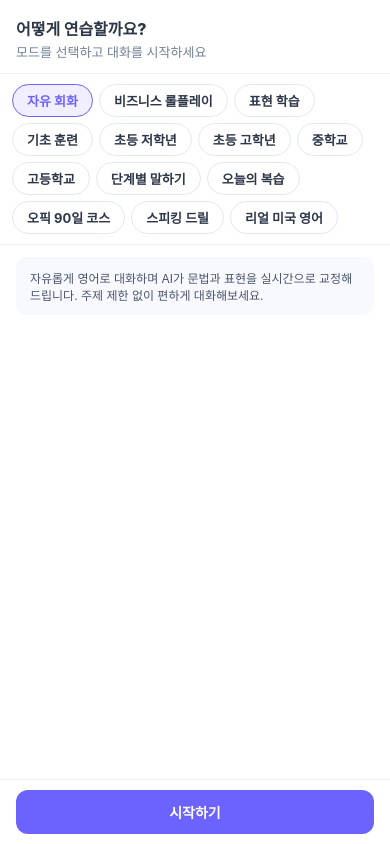
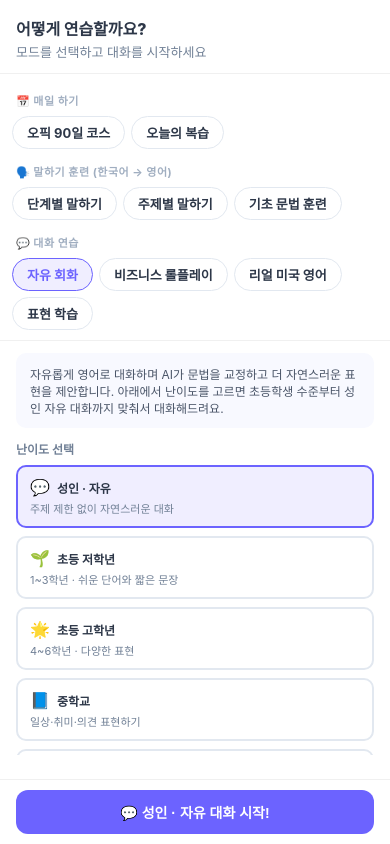
Before and after one commit to limzooy/english-conversation, a Flask app: page /chat?mode=review in a window 390 px wide, after a click on "모드 변경". Run offline with Flask 3, Linux system fonts and the light colour scheme; data that the repository does not hold is empty.

Commit message:
Simplify navigation: 13 modes -> 9, grouped by purpose
The mode list had grown to 13 flat entries with three near-duplicate
Korean-to-English modes and five separate free-conversation modes,
making it hard to tell what to pick.

- Merge 초등 저학년/초등 고학년/중학교/고등학교 into 자유 회화 as a
  difficulty selector (성인·자유 / 초등 저학년 / 초등 고학년 / 중학교 /
  고등학교). Underlying mode values and prompts are unchanged; only the
  entry point is unified.
- Group the modal list into 📅 매일 하기 (오픽·복습), 🗣️ 말하기 훈련
  (단계별·주제별·기초 문법), 💬 대화 연습 (자유·비즈니스·리얼 영어·표현 학습),
  and show those group labels on mobile too.
- Rename 스피킹 드릴 -> 주제별 말하기 and clarify descriptions so the
  three Korean-to-English modes are distinguishable at a glance
  (힌트 제공 / 힌트 없음 / 문법 패턴 훈련).
- Nav bar: 13 buttons -> 5 primary + "⋯ 전체 모드", so it fits without
  horizontal scrolling.
- Home: move the OPIc curriculum card above the level-speaking card since
  it is the core daily activity.

Co-Authored-By: Claude Opus 5 <noreply@anthropic.com>

```diff
--- a/templates/chat.html
+++ b/templates/chat.html
@@ -834,7 +834,7 @@
         overflow-x: auto;
         max-height: none;
       }
-      .mode-list-group { display: none; }
+      .mode-list-group { width: 100%; padding: 8px 4px 2px; font-size: 11px; }
       .mode-item {
         padding: 6px 14px;
         border-radius: 20px;
@@ -875,12 +875,51 @@
     <div class="modal-body">
       <!-- 좌측: 모드 목록 -->
       <div class="mode-list">
-        <div class="mode-list-group">기본</div>
+        <div class="mode-list-group">📅 매일 하기</div>
+        <div class="mode-item" id="cardOpic" onclick="selectMode('opic')">
+          <span class="mode-item-emoji">🎯</span>
+          <div class="mode-item-text">
+            <div class="mode-item-title">오픽 90일 코스</div>
+            <div class="mode-item-desc">IM3~IH 목표 데일리 커리큘럼</div>
+          </div>
+        </div>
+        <div class="mode-item" id="cardReview" onclick="selectMode('review')">
+          <span class="mode-item-emoji">🔁</span>
+          <div class="mode-item-text">
+            <div class="mode-item-title">오늘의 복습</div>
+            <div class="mode-item-desc">배운 단어·교정 문장·오답 재점검</div>
+          </div>
+        </div>
+
+        <div class="mode-list-group">🗣️ 말하기 훈련 (한국어 → 영어)</div>
+        <div class="mode-item" id="cardLevel" onclick="selectMode('level')">
+          <span class="mode-item-emoji">🗣️</span>
+          <div class="mode-item-text">
+            <div class="mode-item-title">단계별 말하기</div>
+            <div class="mode-item-desc">학년별 240문장 · 힌트 제공</div>
+          </div>
+        </div>
+        <div class="mode-item" id="cardSpeaking" onclick="selectMode('speaking')">
+          <span class="mode-item-emoji">📝</span>
+          <div class="mode-item-text">
+            <div class="mode-item-title">주제별 말하기</div>
+            <div class="mode-item-desc">상황별 500문장 · 힌트 없음</div>
+          </div>
+        </div>
+        <div class="mode-item" id="cardTraining" onclick="selectMode('training')">
+          <span class="mode-item-emoji">📚</span>
+          <div class="mode-item-text">
+            <div class="mode-item-title">기초 문법 훈련</div>
+            <div class="mode-item-desc">30일 문법 패턴 커리큘럼</div>
+          </div>
+        </div>
+
+        <div class="mode-list-group">💬 대화 연습</div>
         <div class="mode-item selected" id="cardFree" onclick="selectMode('free')">
           <span class="mode-item-emoji">💬</span>
           <div class="mode-item-text">
             <div class="mode-item-title">자유 회화</div>
-            <div class="mode-item-desc">자유롭게 대화 + 문법 교정</div>
+            <div class="mode-item-desc">난이도 선택 가능 (초등~성인)</div>
           </div>
         </div>
         <div class="mode-item" id="cardBusiness" onclick="selectMode('business')">
@@ -890,83 +929,18 @@
             <div class="mode-item-desc">실전 비즈니스 상황 연습</div>
           </div>
         </div>
+        <div class="mode-item" id="cardRealEnglish" onclick="selectMode('real_english')">
+          <span class="mode-item-emoji">🇺🇸</span>
+          <div class="mode-item-text">
+            <div class="mode-item-title">리얼 미국 영어</div>
+            <div class="mode-item-desc">미국인이 실제로 쓰는 표현</div>
+          </div>
+        </div>
         <div class="mode-item" id="cardPhrase" onclick="selectMode('phrase')">
           <span class="mode-item-emoji">📖</span>
           <div class="mode-item-text">
             <div class="mode-item-title">표현 학습</div>
             <div class="mode-item-desc">비즈니스 표현 섀도잉 연습</div>
-          </div>
-        </div>
-        <div class="mode-item" id="cardTraining" onclick="selectMode('training')">
-          <span class="mode-item-emoji">📚</span>
-          <div class="mode-item-text">
-            <div class="mode-item-title">기초 훈련</div>
-            <div class="mode-item-desc">30일 한→영 번역 커리큘럼</div>
-          </div>
-        </div>
-        <div class="mode-list-group">학년별</div>
-        <div class="mode-item" id="cardElemLow" onclick="selectMode('elem_low')">
-          <span class="mode-item-emoji">🌱</span>
-          <div class="mode-item-text">
-            <div class="mode-item-title">초등 저학년</div>
-            <div class="mode-item-desc">1~3학년 수준 쉬운 회화</div>
-          </div>
-        </div>
-        <div class="mode-item" id="cardElemHigh" onclick="selectMode('elem_high')">
-          <span class="mode-item-emoji">🌟</span>
-          <div class="mode-item-text">
-            <div class="mode-item-title">초등 고학년</div>
-            <div class="mode-item-desc">4~6학년 수준 다양한 표현</div>
-          </div>
-        </div>
-        <div class="mode-item" id="cardMiddle" onclick="selectMode('middle')">
-          <span class="mode-item-emoji">📘</span>
-          <div class="mode-item-text">
-            <div class="mode-item-title">중학교</div>
-            <div class="mode-item-desc">일상·취미·의견을 영어로</div>
-          </div>
-        </div>
-        <div class="mode-item" id="cardHigh" onclick="selectMode('high')">
-          <span class="mode-item-emoji">🎓</span>
-          <div class="mode-item-text">
-            <div class="mode-item-title">고등학교</div>
-            <div class="mode-item-desc">심화 주제로 유창함 키우기</div>
-          </div>
-        </div>
-        <div class="mode-item" id="cardLevel" onclick="selectMode('level')">
-          <span class="mode-item-emoji">🗣️</span>
-          <div class="mode-item-text">
-            <div class="mode-item-title">단계별 말하기</div>
-            <div class="mode-item-desc">한국어 → 영어 · 힌트 제공</div>
-          </div>
-        </div>
-        <div class="mode-item" id="cardReview" onclick="selectMode('review')">
-          <span class="mode-item-emoji">🔁</span>
-          <div class="mode-item-text">
-            <div class="mode-item-title">오늘의 복습</div>
-            <div class="mode-item-desc">배운 단어·교정 문장·오답 재점검</div>
-          </div>
-        </div>
-        <div class="mode-item" id="cardOpic" onclick="selectMode('opic')">
-          <span class="mode-item-emoji">🎯</span>
-          <div class="mode-item-text">
-            <div class="mode-item-title">오픽 90일 코스</div>
-            <div class="mode-item-desc">IM3~IH 목표 데일리 커리큘럼</div>
-          </div>
-        </div>
-        <div class="mode-item" id="cardSpeaking" onclick="selectMode('speaking')">
-          <span class="mode-item-emoji">🎯</span>
-          <div class="mode-item-text">
-            <div class="mode-item-title">스피킹 드릴</div>
-            <div class="mode-item-desc">한→영 500문장 말하기 훈련</div>
-          </div>
-        </div>
-        <div class="mode-list-group">특별</div>
-        <div class="mode-item" id="cardRealEnglish" onclick="selectMode('real_english')">
-          <span class="mode-item-emoji">🇺🇸</span>
-          <div class="mode-item-text">
-            <div class="mode-item-title">리얼 미국 영어</div>
-            <div class="mode-item-desc">미국인이 실제로 쓰는 표현</div>
           </div>
         </div>
       </div>
@@ -994,6 +968,10 @@
           <div class="scenario-section-title">단계 선택 (쉬운 단계부터 차근차근)</div>
           <div class="scenario-grid" id="levelGrid"></div>
         </div>
+        <div class="scenario-section" id="freeLevelSection">
+          <div class="scenario-section-title">난이도 선택</div>
+          <div class="scenario-grid" id="freeLevelGrid"></div>
+        </div>
       </div>
     </div>
     <div class="modal-footer">
@@ -1009,19 +987,13 @@
     <button class="mobile-mode-btn" onclick="document.getElementById('overlay').classList.remove('hidden')">모드 변경</button>
     <button class="mode-toggle-btn" id="phraseListBtn" onclick="showPhraseList()" style="display:none; background:#f0eeff; color:#6c63ff; border:1.5px solid #a78bfa;">내 표현 목록</button>
     <div class="mode-toggle">
-      <button class="mode-toggle-btn active" id="toggleFree" onclick="switchMode('free')">자유 회화</button>
-      <button class="mode-toggle-btn" id="toggleBusiness" onclick="switchMode('business')">비즈니스</button>
-      <button class="mode-toggle-btn" id="togglePhrase" onclick="switchMode('phrase')">표현 학습</button>
-      <button class="mode-toggle-btn" id="toggleTraining" onclick="switchMode('training')">기초 훈련</button>
+      <button class="mode-toggle-btn" id="toggleOpic" onclick="switchMode('opic')">🎯 오픽 90일</button>
+      <button class="mode-toggle-btn" id="toggleReview" onclick="switchMode('review')">🔁 복습</button>
       <button class="mode-toggle-btn" id="toggleLevel" onclick="switchMode('level')">🗣️ 단계별 말하기</button>
-      <button class="mode-toggle-btn" id="toggleReview" onclick="switchMode('review')">🔁 복습</button>
-      <button class="mode-toggle-btn" id="toggleOpic" onclick="switchMode('opic')">🎯 오픽 90일</button>
-      <button class="mode-toggle-btn" id="toggleSpeaking" onclick="switchMode('speaking')">스피킹 드릴</button>
-      <button class="mode-toggle-btn" id="toggleElemLow" onclick="switchMode('elem_low')">초등 저학년</button>
-      <button class="mode-toggle-btn" id="toggleElemHigh" onclick="switchMode('elem_high')">초등 고학년</button>
-      <button class="mode-toggle-btn" id="toggleRealEnglish" onclick="switchMode('real_english')">🇺🇸 리얼 영어</button>
-      <button class="mode-toggle-btn" id="toggleMiddle" onclick="switchMode('middle')">중학교</button>
-      <button class="mode-toggle-btn" id="toggleHigh" onclick="switchMode('high')">고등학교</button>
+      <button class="mode-toggle-btn active" id="toggleFree" onclick="switchMode('free')">💬 자유 회화</button>
+      <button class="mode-toggle-btn" id="toggleBusiness" onclick="switchMode('business')">💼 비즈니스</button>
+      <button class="mode-toggle-btn" id="toggleAll"
+        onclick="document.getElementById('overlay').classList.remove('hidden')">⋯ 전체 모드</button>
     </div>
   </div>
 </nav>
@@ -1232,6 +1204,45 @@
     renderRealEnglishGrid();
     renderSpeakingCatGrid();
     renderLevelGrid();
+    renderFreeLevelGrid();
+    selectMode('free');   // 기본 선택 상태 반영 (난이도 섹션 표시)
+  }
+
+  // 자유 회화 난이도 (기존 학년별 모드를 하나로 통합)
+  const FREE_LEVELS = [
+    { mode: 'free',      emoji: '💬', title: '성인 · 자유',   desc: '주제 제한 없이 자연스러운 대화' },
+    { mode: 'elem_low',  emoji: '🌱', title: '초등 저학년',   desc: '1~3학년 · 쉬운 단어와 짧은 문장' },
+    { mode: 'elem_high', emoji: '🌟', title: '초등 고학년',   desc: '4~6학년 · 다양한 표현' },
+    { mode: 'middle',    emoji: '📘', title: '중학교',        desc: '일상·취미·의견 표현하기' },
+    { mode: 'high',      emoji: '🎓', title: '고등학교',      desc: '심화 주제로 유창함 키우기' },
+  ];
+  const FREE_GROUP = FREE_LEVELS.map(l => l.mode);
+  let selectedFreeLevel = 'free';
+
+  function renderFreeLevelGrid() {
+    const grid = document.getElementById('freeLevelGrid');
+    grid.innerHTML = '';
+    FREE_LEVELS.forEach(l => {
+      const card = document.createElement('div');
+      card.className = 'scenario-card' + (l.mode === selectedFreeLevel ? ' selected' : '');
+      card.id = 'freelevel_' + l.mode;
+      card.onclick = () => selectFreeLevel(l.mode);
+      card.innerHTML = `
+        <div class="scenario-card-header">
+          <span class="scenario-card-emoji">${l.emoji}</span>
+          <span class="scenario-card-title">${l.title}</span>
+        </div>
+        <div class="scenario-card-desc">${l.desc}</div>`;
+      grid.appendChild(card);
+    });
+  }
+
+  function selectFreeLevel(mode) {
+    selectedFreeLevel = mode;
+    selectedModeInModal = mode;
+    document.querySelectorAll('#freeLevelGrid .scenario-card').forEach(c => c.classList.remove('selected'));
+    document.getElementById('freelevel_' + mode)?.classList.add('selected');
+    updateStartBtn();
   }
 
   function renderLevelGrid() {
@@ -1376,11 +1387,11 @@
     level: '한국어 문장을 보고 영어로 말하는 연습입니다. 초등 중학년부터 고등학교 수준까지 단계별로 올라가고, 일상생활·외국인 도와주기 실전 표현도 연습할 수 있어요. 각 문장마다 어떤 표현을 써야 하는지 힌트를 제공합니다.',
     review: '배운 것을 잊지 않도록 간격 반복(1·3·7·21일 주기)으로 복습합니다. 오픽 커리큘럼 단어 퀴즈, 회화에서 교정받은 문장 다시 말하기, 스피킹 드릴 오답 재도전으로 구성됩니다.',
     opic: '오픽 IM3~IH 목표 90일 커리큘럼입니다. 매일 실전 질문 1개 + 단어 5개 + 핵심 표현 2개를 학습하고, AI 면접관 Ava와 실전처럼 연습하세요. Phase 1(기초 묘사) → Phase 2(과거/비교/돌발) → Phase 3(롤플레이/의견/모의고사)로 성장합니다.',
-    speaking: 'PDF 300문장 + 추가 200문장, 총 500개의 한국어 문장을 영어로 말하는 훈련입니다. 카테고리를 선택하거나 전체를 랜덤으로 연습하세요. AI가 유연하게 채점하고 더 자연스러운 표현을 알려드립니다.',
-    free: '자유롭게 영어로 대화하며 AI가 문법과 표현을 실시간으로 교정해드립니다. 주제 제한 없이 편하게 대화해보세요.',
+    speaking: '상황별 500문장을 한국어 → 영어로 말하는 훈련입니다. 힌트 없이 스스로 문장을 만들어보는 실전 연습이에요. 카테고리를 고르거나 전체를 랜덤으로 연습하세요. (힌트가 필요하면 \'단계별 말하기\'를 이용하세요)',
+    free: '자유롭게 영어로 대화하며 AI가 문법을 교정하고 더 자연스러운 표현을 제안합니다. 아래에서 난이도를 고르면 초등학생 수준부터 성인 자유 대화까지 맞춰서 대화해드려요.',
     business: '실전 비즈니스 상황을 롤플레이로 연습합니다. 아래에서 시나리오를 선택하세요.',
     phrase: '비즈니스에서 자주 쓰이는 표현을 배우고 직접 따라 말하는 섀도잉 방식으로 연습합니다.',
-    training: '한국어 문장을 영어로 말하는 훈련입니다. 30일 커리큘럼으로 기초부터 차근차근 문장 만드는 능력을 키웁니다.',
+    training: '\'I am ~\', \'I have ~\' 같은 문법 패턴을 하루에 하나씩 30일간 집중 훈련합니다. AI가 그날의 패턴에 맞는 한국어 문장을 매번 새로 만들어줘요.',
     elem_low: '초등학교 1~3학년 수준의 쉬운 영어 회화입니다. 선생님이 쉬운 단어와 짧은 문장으로 재미있게 대화해드려요.',
     elem_high: '초등학교 4~6학년 수준의 영어 회화입니다. 더 다양한 표현과 주제로 회화 실력을 높여보세요.',
     middle: '중학생 수준의 영어 회화입니다. 일상, 취미, 의견 등 다양한 주제로 자연스러운 대화를 연습합니다.',
@@ -1389,19 +1400,24 @@
   };
 
   function selectMode(mode) {
-    selectedModeInModal = mode;
-    ['free','business','phrase','training','elem_low','elem_high','real_english','middle','high','speaking','opic','review','level'].forEach(m => {
+    // 자유 회화 그룹(학년별 포함)은 목록에서 '자유 회화' 하나로 표시
+    const isFreeGroup = FREE_GROUP.includes(mode);
+    selectedModeInModal = isFreeGroup ? selectedFreeLevel : mode;
+    const groupMode = isFreeGroup ? 'free' : mode;
+
+    ['free','business','phrase','training','real_english','speaking','opic','review','level'].forEach(m => {
       const id = 'card' + m.split('_').map(w => w.charAt(0).toUpperCase()+w.slice(1)).join('');
-      const el = document.getElementById(id);
-      if (el) el.classList.toggle('selected', mode === m);
+      document.getElementById(id)?.classList.toggle('selected', groupMode === m);
     });
     document.getElementById('scenarioSection').classList.toggle('visible', mode === 'business');
     document.getElementById('realEnglishSection').classList.toggle('visible', mode === 'real_english');
     document.getElementById('phraseCatSection').classList.remove('visible');
     document.getElementById('speakingCatSection').classList.toggle('visible', mode === 'speaking');
     document.getElementById('levelSection').classList.toggle('visible', mode === 'level');
+    document.getElementById('freeLevelSection').classList.toggle('visible', isFreeGroup);
+    if (isFreeGroup) renderFreeLevelGrid();
     const desc = document.getElementById('modeDetailDesc');
-    if (desc) desc.textContent = modeDescriptions[mode] || '';
+    if (desc) desc.textContent = modeDescriptions[groupMode] || '';
     updateStartBtn();
   }
 
@@ -1423,27 +1439,19 @@
     } else if (selectedModeInModal === 'phrase') {
       btn.disabled = false;
       btn.textContent = '표현 학습 시작하기';
-    } else if (selectedModeInModal === 'elem_low') {
+    } else if (FREE_GROUP.includes(selectedModeInModal)) {
+      const lv = FREE_LEVELS.find(l => l.mode === selectedModeInModal);
       btn.disabled = false;
-      btn.textContent = '🌱 초등 저학년 수업 시작!';
-    } else if (selectedModeInModal === 'elem_high') {
-      btn.disabled = false;
-      btn.textContent = '🌟 초등 고학년 수업 시작!';
+      btn.textContent = `${lv.emoji} ${lv.title} 대화 시작!`;
     } else if (selectedModeInModal === 'real_english' && !selectedScenarioInModal) {
       btn.disabled = true;
       btn.textContent = '상황을 선택해주세요';
     } else if (selectedModeInModal === 'real_english') {
       btn.disabled = false;
       btn.textContent = '🇺🇸 리얼 미국 영어 시작!';
-    } else if (selectedModeInModal === 'middle') {
-      btn.disabled = false;
-      btn.textContent = '📘 중학교 수업 시작!';
-    } else if (selectedModeInModal === 'high') {
-      btn.disabled = false;
-      btn.textContent = '🎓 고등학교 수업 시작!';
     } else if (selectedModeInModal === 'speaking') {
       btn.disabled = false;
-      btn.textContent = `🎯 스피킹 드릴 시작! (${speakingState.categoryTitle})`;
+      btn.textContent = `📝 주제별 말하기 시작! (${speakingState.categoryTitle})`;
     } else if (selectedModeInModal === 'opic') {
       btn.disabled = false;
       btn.textContent = '🎯 오늘의 오픽 수업 시작!';
@@ -1482,10 +1490,11 @@
     // 배너 업데이트
     updateScenarioBanner();
 
-    // 토글 버튼 동기화
-    ['free','business','phrase','training','elem_low','elem_high','real_english','middle','high','speaking','opic','review','level'].forEach(m => {
+    // 토글 버튼 동기화 (학년별 회화는 '자유 회화' 버튼으로 표시)
+    const navMode = FREE_GROUP.includes(currentMode) ? 'free' : currentMode;
+    ['free','business','phrase','training','real_english','speaking','opic','review','level'].forEach(m => {
       const id = 'toggle' + m.split('_').map(w => w.charAt(0).toUpperCase()+w.slice(1)).join('');
-      document.getElementById(id)?.classList.toggle('active', currentMode === m);
+      document.getElementById(id)?.classList.toggle('active', navMode === m);
     });
 
     // 대화 초기화 후 인사말 로드
@@ -1726,6 +1735,12 @@
     }
     if (mode === 'level') {
       showLevelSelector();
+      return;
+    }
+    if (mode === 'free') {
+      // 난이도를 고를 수 있도록 선택 화면을 띄움
+      document.getElementById('overlay').classList.remove('hidden');
+      selectMode('free');
       return;
     }
     if (mode === 'business') {
```
Also changed, not shown: templates/index.html (+10 -9 lines).
